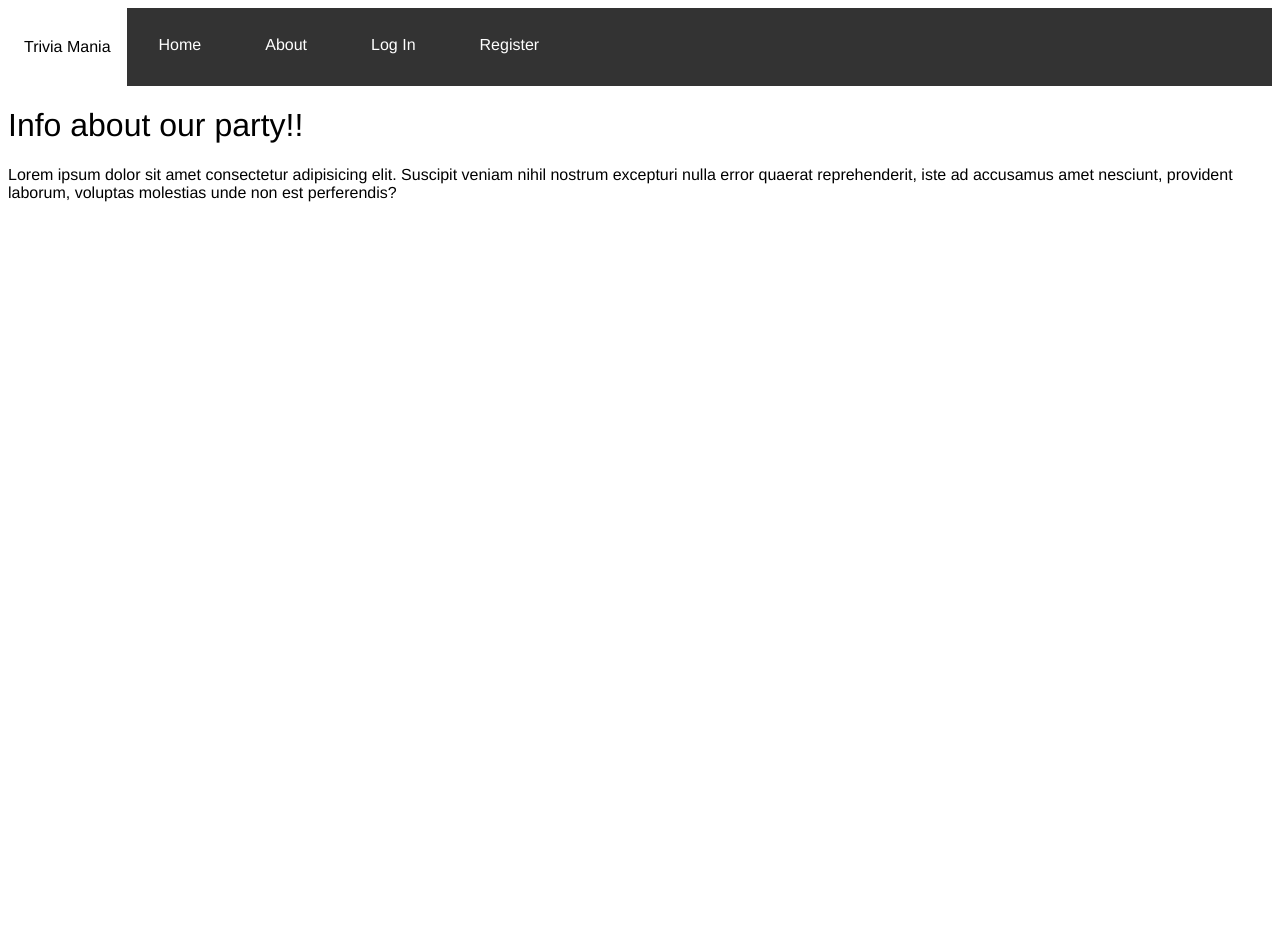
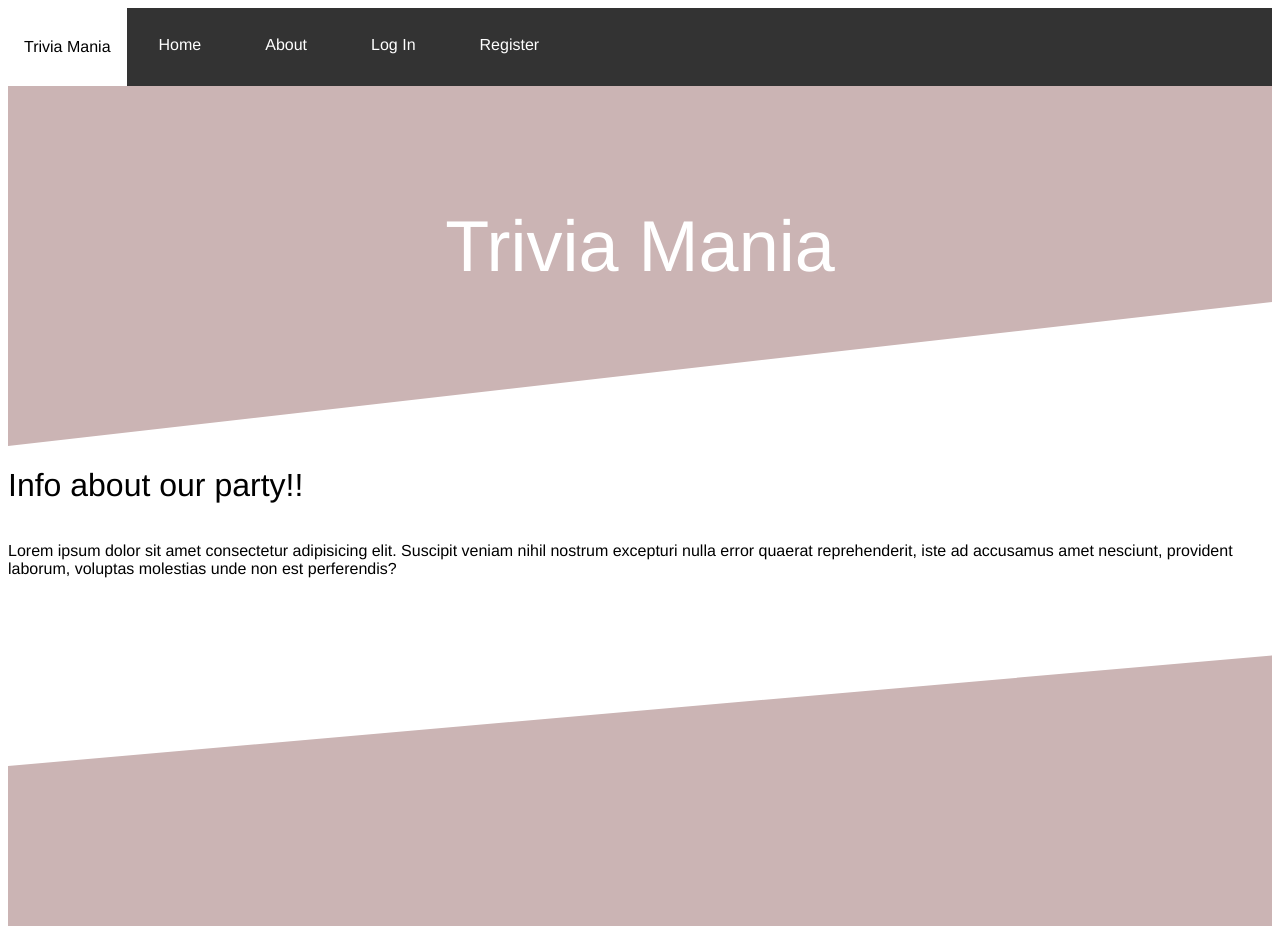
Before and after one commit to vanessa-konynenbelt/trivia-mania, a Flask app: page /info in a window 1280 px wide. Before the commit the page ends 202 px from the top, so only its background shows below. Run offline with Flask 2, Linux system fonts and the light colour scheme.

Commit message:
add razorblade styling

```diff
--- a/myapp/static/style.css
+++ b/myapp/static/style.css
@@ -120,6 +120,7 @@ textarea {
 .container {
   display: flex;
   flex-direction: column;
+  height: 40vh;
   /* background: linear-gradient(-45deg, #c9c9c9, #f7f0f3, #b5b5b5, #898989);
 	background-size: 400% 400%;
 	animation: gradient 10s ease infinite;
--- a/myapp/templates/account.html
+++ b/myapp/templates/account.html
@@ -1,7 +1,7 @@
 {% extends "base.html" %}
 {% block content %}
 
-<div class="jumbotron">
+<div class="container">
     <div align="center">
         <h1>Welcome to the page for {{current_user.username}}</h1>
     </div>
--- a/myapp/templates/base.html
+++ b/myapp/templates/base.html
@@ -44,10 +44,18 @@
         </li>
         {% endif %}
     </ul>
+    <section>
+        <div class="title head">
+            <h1>Trivia Mania</h1>
+        </div>
+    </section>
     <div class="container">
         {% block content %}
 
         {% endblock %}
     </div>
+    <section>
+        <div class="foot"> </div>
+    </section>
 </body>
 </html>
--- a/myapp/templates/info.html
+++ b/myapp/templates/info.html
@@ -1,6 +1,6 @@
 {% extends "base.html" %}
 {% block content %}
-    <div class="jumbotron">
+    <div class="container">
         <h1>Info about our party!!</h1>
         <p>Lorem ipsum dolor sit amet consectetur adipisicing elit. Suscipit veniam nihil nostrum excepturi nulla error quaerat reprehenderit, iste ad accusamus amet nesciunt, provident laborum, voluptas molestias unde non est perferendis?</p>
     </div>
```
Also changed, not shown: myapp/templates/index.html (+2 -5 lines).
